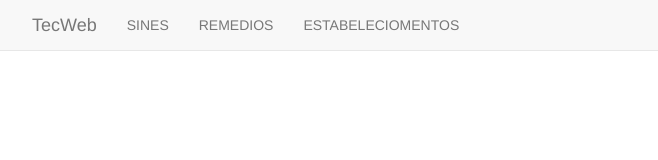
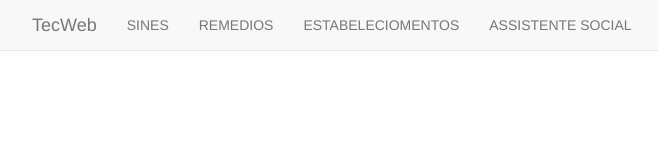
Before and after one commit to PhellipeGonzaga/tecweb_tp, an Angular app: page / in a window 1280 px wide. Shown: the top 160 px of the page, without its empty margins (38-696 px from the left). Built offline with nearby package versions, Linux system fonts and the light colour scheme; what @agm/core would draw is missing.

Commit message:
[app][component] adicao de uma page

```diff
--- a/src/app/app.component.html
+++ b/src/app/app.component.html
@@ -23,6 +23,9 @@
         </li>
         <li>
           <a routerLink="/estabelecimento">ESTABELECIOMENTOS</a>
+        </li>
+        <li>
+          <a routerLink="/assistente">ASSISTENTE SOCIAL</a>
         </li>
         <!-- <li class="dropdown">
           <a href="#" class="dropdown-toggle" data-toggle="dropdown" role="button" aria-haspopup="true" aria-expanded="false">Dropdown
```
